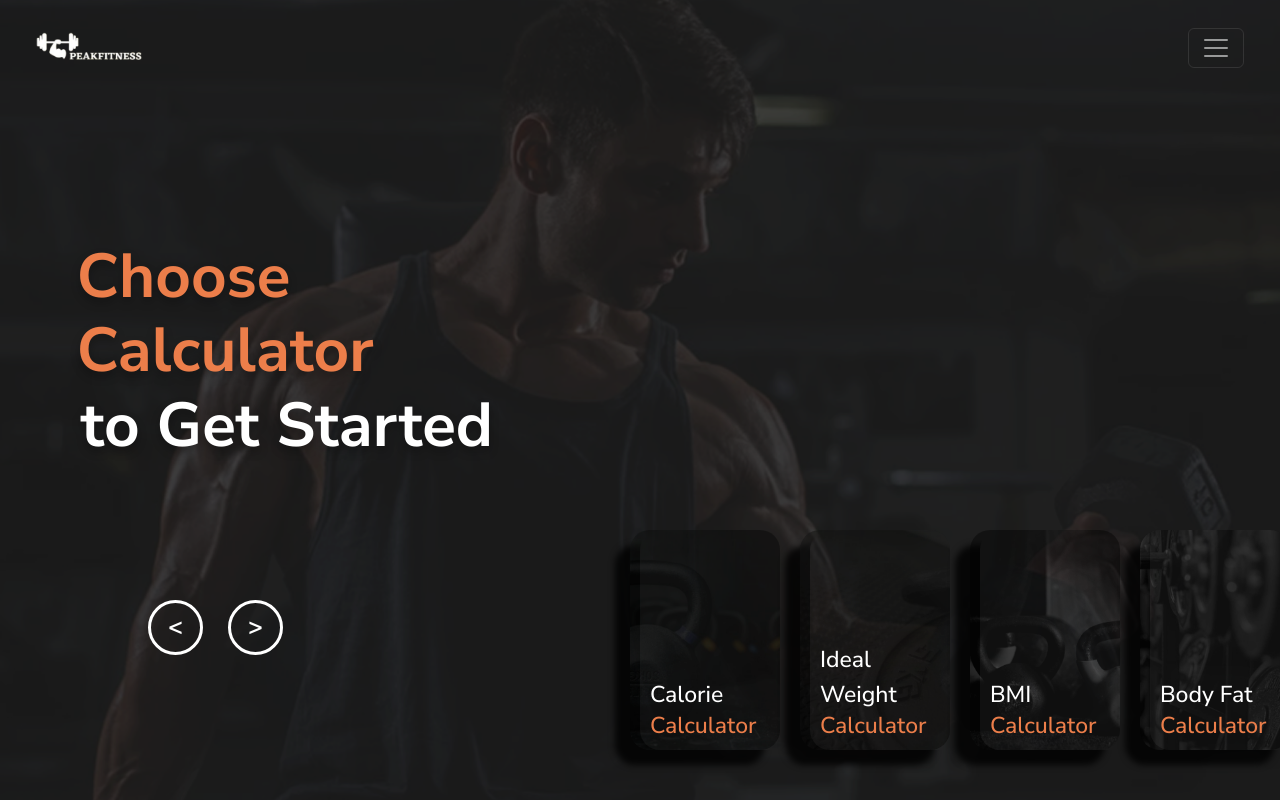
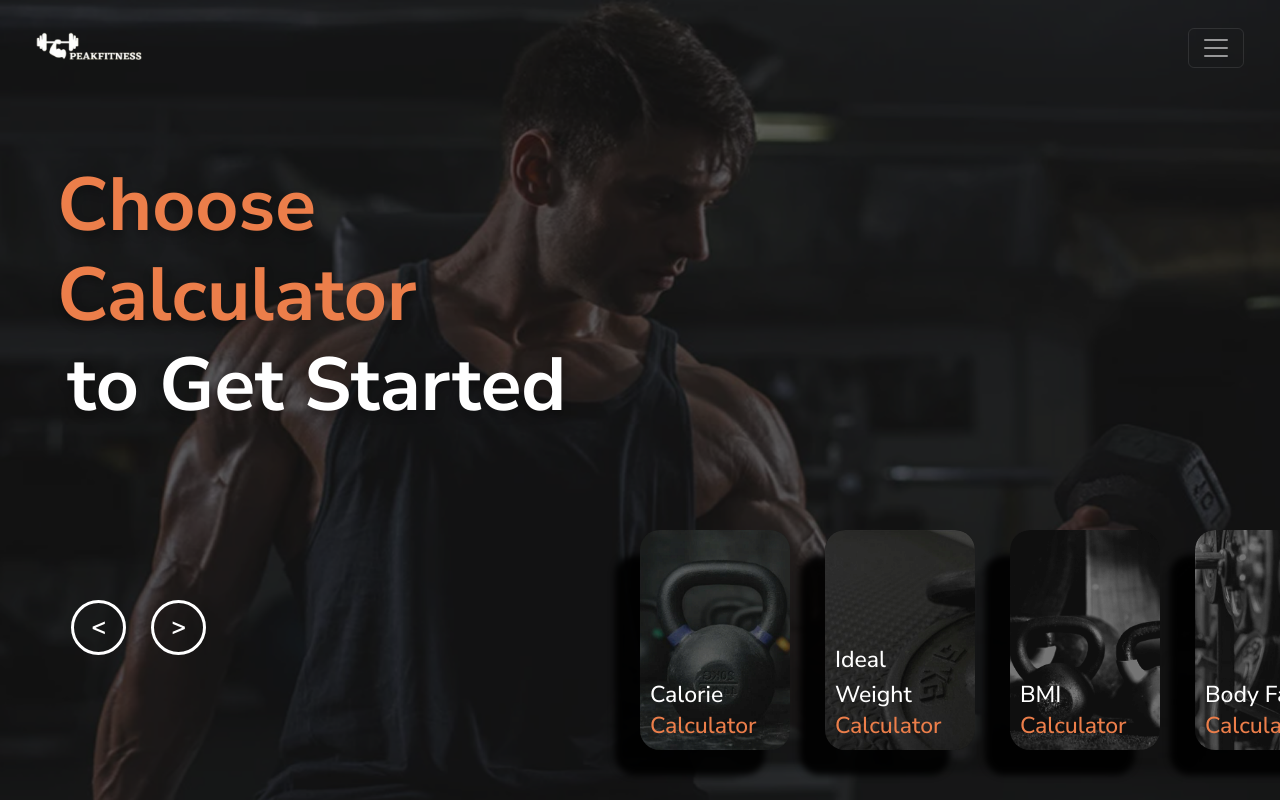
Before and after one commit to nawal-ali/PeakFitness, a React (Vite) app in the folder project/: page /Calculators in a window 1280 px wide. Built offline with nearby package versions, Linux system fonts and the light colour scheme; a web font is replaced by a local one.

Commit message:
update calculator slider

```diff
--- a/project/src/pages/calcsFolder/Calculators.jsx
+++ b/project/src/pages/calcsFolder/Calculators.jsx
@@ -1,39 +1,7 @@
-// import Navbar from "../../assets/navFolder/Navbar";
-// import "./calc.css";
-// import { Link } from "react-router-dom";
-
-// export default function Calculators() {
-//   return (
-//     <>
-//       <Navbar showSearch={false} />
-//       {/* if u want to keep the search bar just delete  showSearch={false}*/}
-
-//       {/* write all code within this div because nav has fixed position
-//        and content will be placed bahind it if it does not have margin top */}
-//       <div style={{ marginTop: "9%" }}>
-//         {/* here are all the calulators routes */}
-//         <Link to="/BMI">
-//           <button style={{ backgroundColor: "red" }}>to BMI</button>
-//         </Link>
-//         <Link to="/BodyFat">
-//           <button style={{ backgroundColor: "red" }}>to body fat</button>
-//         </Link>
-//         <Link to="/Calorie">
-//           <button style={{ backgroundColor: "red" }}>to Calorie</button>
-//         </Link>
-//         <Link to="/Weight">
-//           <button style={{ backgroundColor: "red" }}>to weight</button>
-//         </Link>
-//       </div>
-//     </>
-//   );
-// }
-
 import { useRef, useState, useEffect } from "react";
 import Navbar from "../../assets/navFolder/Navbar";
 import { Link } from "react-router-dom";
 import "./calc.css";
-// import { path } from "framer-motion/client";
 
 const Slider_C = () => {
   const carouselRef = useRef(null);
@@ -41,53 +9,23 @@ const Slider_C = () => {
   const thumbnailRef = useRef(null);
 
   const items = [
-    {
-      id: 0,
-      name: "Choose Calculator",
-      subtitle: "to Get Started",
-      img: "./imgs/choose-calc-image.png",
-      color: "#ec7e4a",
-    },
-    {
-      id: 1,
-      name: "Calorie",
-      img: "./imgs/Calorie-image.png",
-      color: "#ec7e4a",
-      path: "/Calorie",
-    },
-    {
-      id: 2,
-      name: "Ideal Weight",
-      img: "./imgs/Ideal-Weight-image.png",
-      color: "#ec7e4a",
-      path: "/Weight",
-    },
-    {
-      id: 3,
-      name: "BMI",
-      img: "./imgs/BMI-image.png",
-      color: "#ec7e4a",
-      path: "/BMI",
-    },
-    {
-      id: 4,
-      name: "Body Fat",
-      img: "./imgs/Body-Fat-image.png",
-      color: "#ec7e4a",
-      path: "/BodyFat",
-    },
+    { id: 0, name: "Choose Calculator", subtitle: "to Get Started", img: "./imgs/choose-calc-image.png", color: "#ec7e4a" },
+    { id: 1, name: "Calorie", img: "./imgs/Calorie-image.png", color: "#ec7e4a", path: "/Calorie" },
+    { id: 2, name: "Ideal Weight", img: "./imgs/Ideal-Weight-image.png", color: "#ec7e4a", path: "/Weight" },
+    { id: 3, name: "BMI", img: "./imgs/BMI-image.png", color: "#ec7e4a", path: "/BMI" },
+    { id: 4, name: "Body Fat", img: "./imgs/Body-Fat-image.png", color: "#ec7e4a", path: "/BodyFat" },
   ];
 
   const [selectedItem, setSelectedItem] = useState(items[0].name);
   const [showChoose, setShowChoose] = useState(true);
+  const [isLastItem, setIsLastItem] = useState(false);
 
   useEffect(() => {
     setSelectedItem(items[0].name);
   }, []);
 
   const showSlider = (type, index = null) => {
-    if (!sliderRef.current || !thumbnailRef.current || !carouselRef.current)
-      return;
+    if (!sliderRef.current || !thumbnailRef.current || !carouselRef.current) return;
 
     const sliderItems = Array.from(sliderRef.current.children);
     let thumbnailItems = Array.from(thumbnailRef.current.children);
@@ -104,9 +42,20 @@ const Slider_C = () => {
         const firstThumbnail = thumbnailItems.shift();
         thumbnailRef.current.appendChild(firstThumbnail);
       }
+
       carouselRef.current.classList.add("next-SC");
       setTimeout(() => {
         carouselRef.current.classList.remove("next-SC");
+        const currentFirstItem = sliderRef.current.children[0];
+        const currentId = parseInt(currentFirstItem.dataset.id);
+        if (currentId === items[items.length - 1].id) {
+          setIsLastItem(true);
+        } else if (isLastItem) {
+          setIsLastItem(false);
+          resetToFirst();
+        } else {
+          setIsLastItem(false);
+        }
       }, 500);
     } else if (type === "prev") {
       const lastItem = sliderItems.pop();
@@ -119,6 +68,7 @@ const Slider_C = () => {
       carouselRef.current.classList.add("prev-SC");
       setTimeout(() => {
         carouselRef.current.classList.remove("prev-SC");
+        setIsLastItem(false);
       }, 500);
     } else if (type === "select" && index !== null) {
       const selectedItemElement = sliderItems.find(
@@ -157,7 +107,7 @@ const Slider_C = () => {
         titleDiv.innerText = item.name;
 
         const span = document.createElement("span");
-        span.style.color = item.color;
+        span.style.color = item.color; // اللون هنا للـ thumbnails فقط
         span.innerText = " Calculator";
         titleDiv.appendChild(span);
 
@@ -179,6 +129,57 @@ const Slider_C = () => {
       }, 500);
       setSelectedItem(items[index].name);
     }
+  };
+
+  const resetToFirst = () => {
+    if (!sliderRef.current || !thumbnailRef.current || !carouselRef.current) return;
+
+    const sliderItems = Array.from(sliderRef.current.children);
+    const thumbnailItems = Array.from(thumbnailRef.current.children);
+
+    const orderedSliderItems = items.map((item) =>
+      sliderItems.find((sliderItem) => parseInt(sliderItem.dataset.id) === item.id)
+    );
+    sliderRef.current.innerHTML = "";
+    orderedSliderItems.forEach((item) => sliderRef.current.appendChild(item));
+
+    const filteredItems = items.filter(
+      (item) => item.id !== 0 && item.id !== items.find((i) => i.name === selectedItem)?.id
+    );
+    thumbnailRef.current.innerHTML = "";
+
+    filteredItems.forEach((item) => {
+      const thumbDiv = document.createElement("div");
+      thumbDiv.className = "item-SC";
+      thumbDiv.setAttribute("data-id", item.id);
+      thumbDiv.onclick = () => showSlider("select", item.id);
+
+      const img = document.createElement("img");
+      img.src = item.img;
+      img.alt = "thumbnail";
+
+      const contentDiv = document.createElement("div");
+      contentDiv.className = "content-SC";
+
+      const titleDiv = document.createElement("div");
+      titleDiv.className = "title-SC";
+      titleDiv.innerText = item.name;
+
+      const span = document.createElement("span");
+      span.style.color = item.color; // اللون هنا للـ thumbnails فقط
+      span.innerText = " Calculator";
+      titleDiv.appendChild(span);
+
+      contentDiv.appendChild(titleDiv);
+      thumbDiv.appendChild(img);
+      thumbDiv.appendChild(contentDiv);
+      thumbnailRef.current.appendChild(thumbDiv);
+    });
+
+    carouselRef.current.classList.add("reset-SC");
+    setTimeout(() => {
+      carouselRef.current.classList.remove("reset-SC");
+    }, 500);
   };
 
   const handleStartClick = (itemName) => {
@@ -226,7 +227,7 @@ const Slider_C = () => {
                           style={{
                             color: "#fff",
                             textWrap: "nowrap",
-                            marginRight: "-100px",
+                            marginRight: "-160px",
                           }}
                         >
                           to Get Started
@@ -234,14 +235,13 @@ const Slider_C = () => {
                       </div>
                     ) : (
                       <>
-                        {item.name}{" "}
-                        <span style={{ color: item.color }}>Calculator</span>
+                        {item.name} <span>Calculator</span> {/* بدون لون متغير هنا */}
                       </>
                     )}
                   </div>
                   {item.id !== 0 && (
                     <Link to={item.path} className="start-button-SC">
-                      Let&apos;s get started
+                      Let's get started
                     </Link>
                   )}
                 </div>
@@ -266,27 +266,8 @@ const Slider_C = () => {
                   <img src={item.img} alt="thumbnail" />
                   <div className="content-SC">
                     <div className="title-SC">
-                      {item.id === 0 ? (
-                        <div
-                          style={{
-                            display: "flex",
-                            flexDirection: "column",
-                            alignItems: "center",
-                          }}
-                        >
-                          <span style={{ color: item.color }}>
-                            Choose Calculator
-                          </span>
-                          <span style={{ color: "#fff", textWrap: "nowrap" }}>
-                            to Get Started
-                          </span>
-                        </div>
-                      ) : (
-                        <>
-                          {item.name}{" "}
-                          <span style={{ color: item.color }}>Calculator</span>
-                        </>
-                      )}
+                      {item.name}{" "}
+                      <span style={{ color: item.color }}>Calculator</span> {/* اللون هنا للـ thumbnails */}
                     </div>
                   </div>
                 </div>
--- a/project/src/pages/calcsFolder/calc.css
+++ b/project/src/pages/calcsFolder/calc.css
@@ -22,22 +22,21 @@ a {
   height: 100%;
   position: absolute;
   inset: 0 0 0 0;
-  background-color: #808080;
+  background-color: #191919;
   transition: transform 0.2s ease;
 }
 
 .carousel-SC .list-SC .item-SC img {
   width: 100%;
   height: 100%;
-  object-fit: cover;
-  opacity: 0.8;
-  filter: brightness(60%);
-  background-color: #000;
+  /* object-fit: cover; */
+  /* opacity: 0.8; */
+  /* filter: brightness(60%); */
 }
 
 .carousel-SC .list-SC .item-SC .content-SC {
   position: absolute;
-  top: 30%;
+  top: 20%;
   width: 1140px;
   max-width: 80%;
   left: 6%;
@@ -54,7 +53,7 @@ a {
 
 .carousel-SC .list-SC .item-SC .title-SC,
 .carousel-SC .list-SC .item-SC .topic-SC {
-  font-size: 62px;
+  font-size: 75px;
   font-weight: bold;
   line-height: 1.3em;
   width: 50%;
@@ -95,7 +94,7 @@ a {
   width: max-content;
   z-index: 100;
   display: flex;
-  gap: 20px;
+  gap: 35px;
 }
 
 .carousel-SC .thumbnail-SC .item-SC {
@@ -105,8 +104,10 @@ a {
   position: relative;
   transition: transform 0.2s ease;
   cursor: pointer;
-  box-shadow: -25px 15px 6px rgba(0, 0, 0, 0.8);
+  box-shadow: -25px 25px 6px rgba(0, 0, 0, 0.9);
   border-radius: 20px;
+  background-color: #191919;
+  overflow: hidden;
 }
 
 .carousel-SC .thumbnail-SC .item-SC:hover {
@@ -114,12 +115,19 @@ a {
 }
 
 .carousel-SC .thumbnail-SC .item-SC img {
-  width: 100%;
-  height: 100%;
-  object-fit: cover;
-  border-radius: 20px;
-  filter: brightness(50%);
+    width: 100%;
+    height: 100%;
+    object-fit: cover;
+    border-radius: 20px;
+    filter: brightness(160%);
+    /* transform: translateX(-60px); */
+}
+
+.carousel-SC .thumbnail-SC .item-SC[data-id="1"] img {
   transform: translateX(-10px);
+  transition: all 0.3s ease;
+  width: 200%;
+  filter: brightness(200%);
 }
 
 .carousel-SC .thumbnail-SC .item-SC .content-SC {
@@ -145,7 +153,7 @@ a {
 .carousel-SC .arrows-SC {
   position: absolute;
   top: 75%;
-  right: 65%;
+  right: 71%;
   z-index: 100;
   width: 300px;
   max-width: 30%;
@@ -318,19 +326,19 @@ a {
 
 /* Button Styles */
 .start-button-SC {
-  margin: 20px 50px 0 !important;
-  padding: 10px 20px !important;
-  background-color: #ec7e4a !important; /* غيرت اللون هنا لـ #ec7e4a */
-  color: #fff !important;
-  border: none !important;
-  border-radius: 20px !important;
-  font-size: 16px !important;
-  font-weight: 500 !important;
-  cursor: pointer !important;
-  display: inline-block !important;
+  margin: 50px 20px 0;
+  padding: 5px 20px;
+  background-color: #ec7e4a;
+  color: #fff;
+  border: none;
+  border-radius: 40px;
+  font-size: 25px;
+  font-weight: 500;
+  cursor: pointer;
+  display: inline-block;
   transition: background-color 0.3s ease, opacity 0.5s ease, transform 0.5s ease !important;
-  transform: translateY(50px) !important;
-  z-index: 10 !important;
+  transform: translateY(50px);
+  z-index: 10;
 }
 .clear-btn-F:hover,
 .start-button-SC:hover {
```
Also changed, not shown: project/public/imgs/Calorie-image.png.
